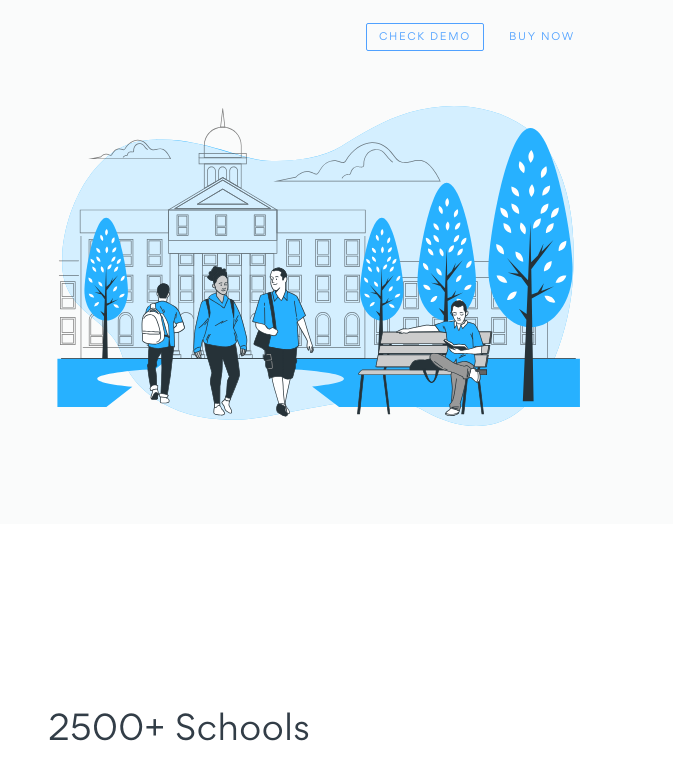
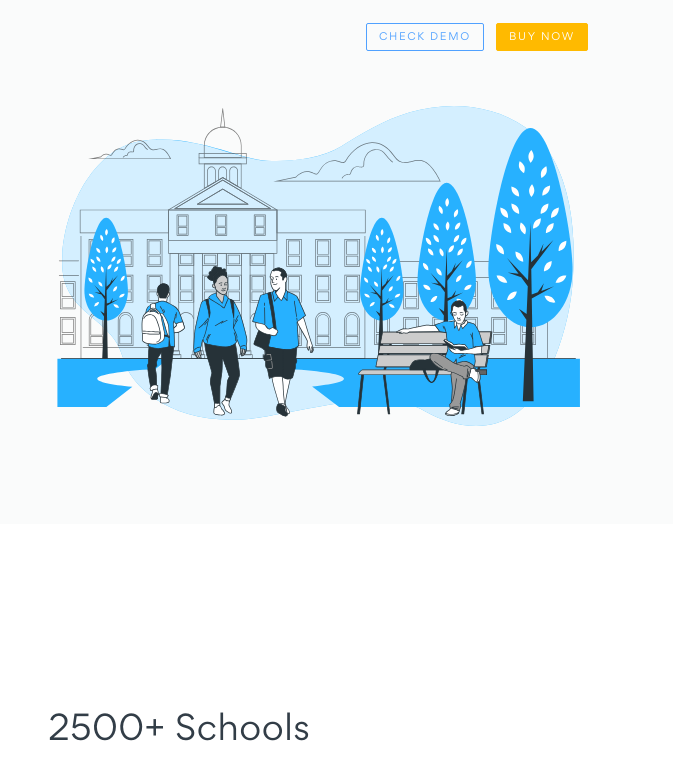
Before and after one commit to mdajgarhossain/edunex, a plain HTML site: page index.html in a window 1280 px wide. Shown: the top 763 px of the page, 607-1280 px from the left. Drawn offline with nearby package versions, Linux system fonts and the light colour scheme; a script that the page names is missing.

Commit message:
Updated button

```diff
--- a/index.html
+++ b/index.html
@@ -185,7 +185,7 @@
         <div>
           <a class="btn btn-xs btn-outline-primary mr-2" href="#">Check Demo</a>
           <a
-            class="btn btn-xs bg-custom-secondary"
+            class="btn btn-xs btn-warning"
             target="_blank"
             href="https://devollic.com/#footer"
             >Buy Now</a
```
